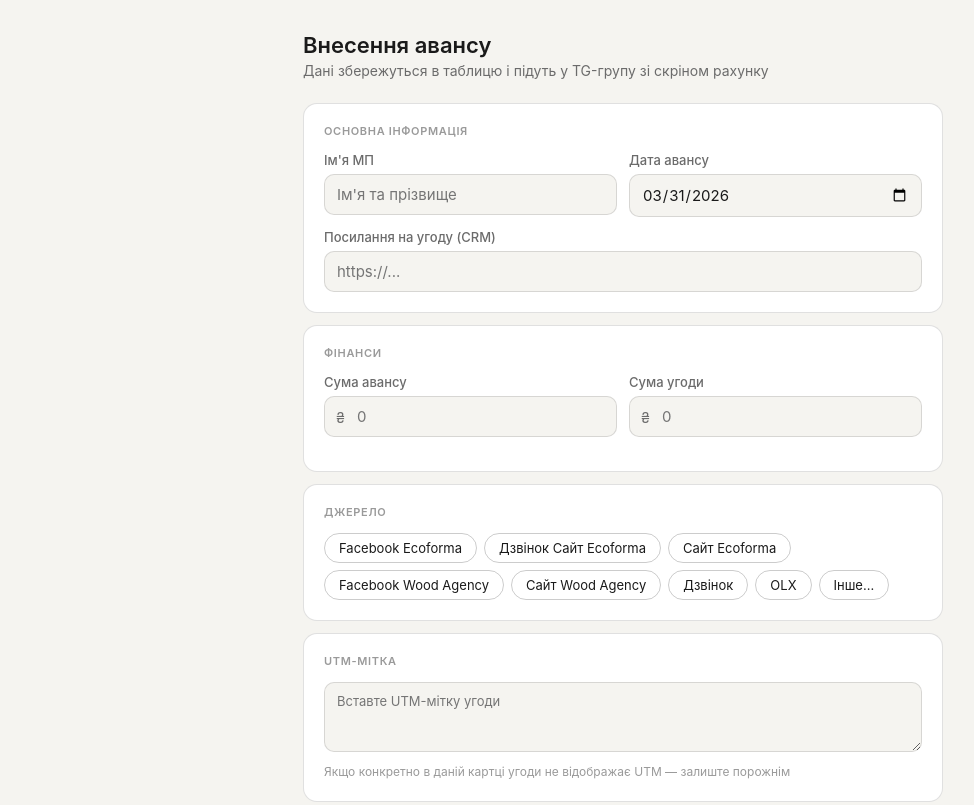
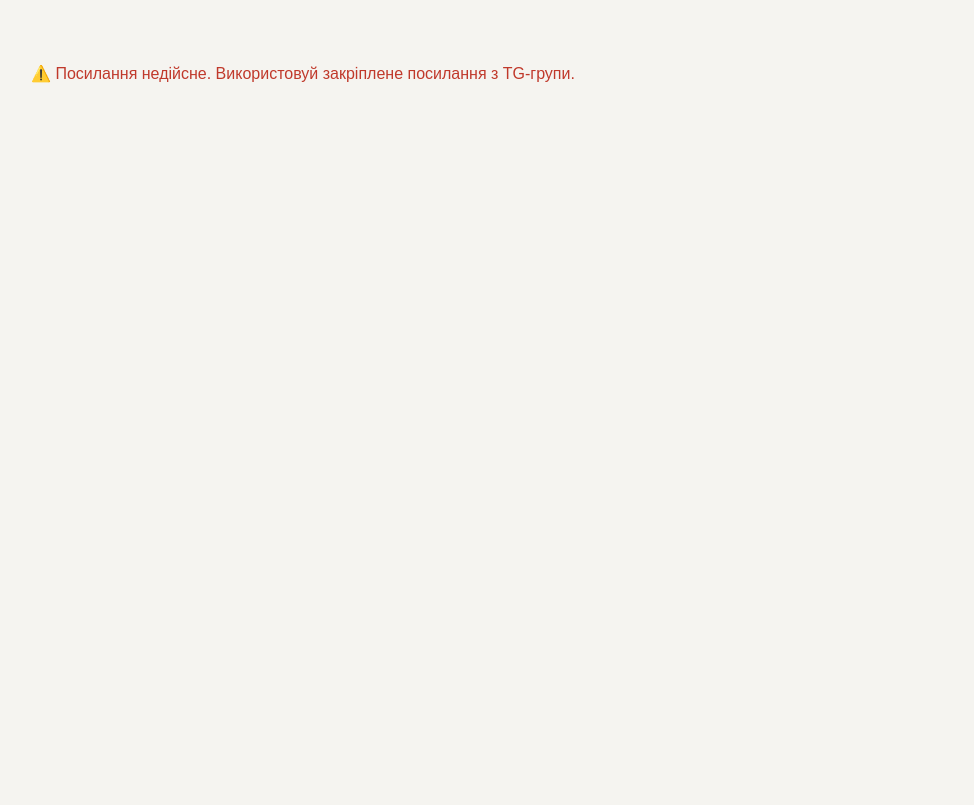
Before and after one commit to woodagencym10-afk/advance_payment, a plain HTML site: page index.html in a window 1280 px wide. Shown: the top 805 px of the page, without its empty margins (17-991 px from the left). Drawn offline with Linux system fonts and the light colour scheme.

```diff
--- a/index.html
+++ b/index.html
@@ -272,10 +272,15 @@
 
 <script>
   // ====== НАЛАШТУВАННЯ ======
-  const TG_BOT_TOKEN = '8560092248:AAHJgBqK83X1GrVKybSuYba096_dSlfz4gs';
-  const TG_CHAT_ID = '-5052283173';
+  const _p = new URLSearchParams(window.location.search);
+  const TG_BOT_TOKEN = _p.get('t') || '';
+  const TG_CHAT_ID = _p.get('c') || '';
   const SHEET_WEBHOOK = 'https://script.google.com/macros/s/AKfycbzl6g_Tsna_8e2v6ZOJIjvMymmYqhHUmPS15KEc2DfsHwl6USCjrAIO5x72Bba38lgi_Q/exec';
   // ==========================
+
+  if (!TG_BOT_TOKEN || !TG_CHAT_ID) {
+    document.body.innerHTML = '<div style="padding:2rem;font-family:sans-serif;color:#c0392b;">⚠️ Посилання недійсне. Використовуй закріплене посилання з TG-групи.</div>';
+  }
 
   document.getElementById('adv-date').value = new Date().toISOString().split('T')[0];
 
```
